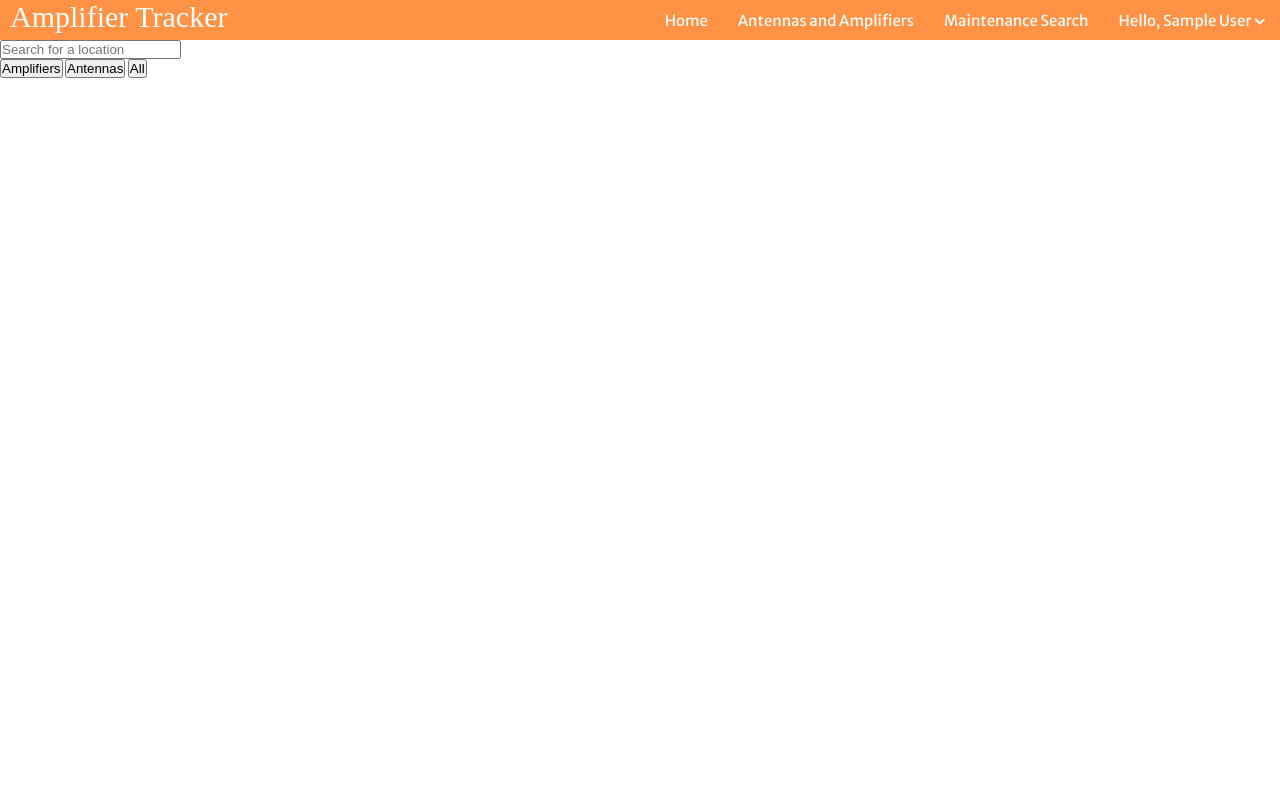
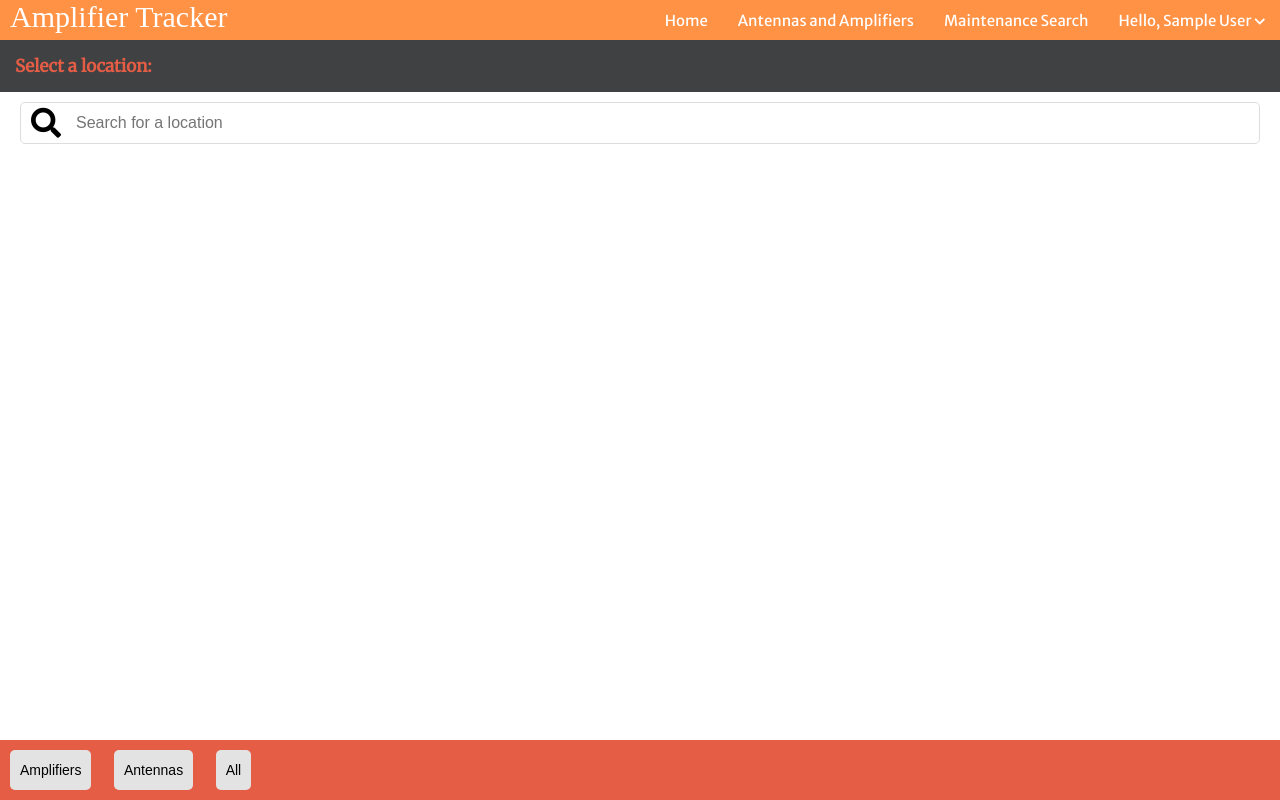
Before and after one commit to nicholemaldonado4/AmplifierTracker, a PHP site: page /amps-ants.php in a window 1280 px wide. Run offline with PHP 8.4, Linux system fonts and the light colour scheme; the visitor is signed in with stand-in values (Sample User, id 1); data that the repository does not hold is empty; some libraries are stand-ins or nearby versions; some web fonts are replaced.

Commit message:
Fixed search bar styling.

```diff
--- a/amps-ants.php
+++ b/amps-ants.php
@@ -17,26 +17,32 @@
     <link rel="stylesheet" href="../css/amps-ants.css">
 </head>
 <body>
+    <section class="page-container">
     <?php
         require_once 'header.php';
         require_once 'site-finder.php'
     ?>
-    <section class="search-split">
-        <div class="top">
-            <div>
+        <section class="title-sect">
+            <h2>Select a location:</h2>
+        </section>
+        <div>
+            <div class="search-container">
+                <i class="search-pad fa fa-search fa-3x" aria-hidden="true"></i>
                 <input placeholder="Search for a location" id="search-bar" type="text">
             </div>
+        </div>
+        <div class="search-form">
             <form id="loc-form" action="amps-ants/display.php" method="POST">
                 <ul class="loc-list">
                     <?php getSites(); ?>
                 </ul>
             </form>
         </div>
-        <div class="bottom">
+        <footer>
             <button type="submit" name="type" value="Amplifier" form="loc-form">Amplifiers</button>
             <button type="submit" name="type" value="Antenna" form="loc-form">Antennas</button>
             <button type="submit" name="type" value="" form="loc-form">All</button>
-        </div>
+        </footer>
     </section>
 <script src="https://ajax.googleapis.com/ajax/libs/jquery/3.1.0/jquery.min.js"></script>
 <script src="js/header.js"></script>
--- a/css/amps-ants.css
+++ b/css/amps-ants.css
@@ -40,6 +40,7 @@
     --clr-orange: #ff9245;
     --clr-med-orange: #eb8136;
 */
+     --clr-red: #e65d45
 }
 
 html {
@@ -52,6 +53,7 @@ html {
     box-sizing: border-box;
 }
 
+/*
 .search-split {
     display: flex;
     flex-direction: column;
@@ -59,6 +61,100 @@ html {
     justify-content: space-around;
 
 }
+*/
+
+.page-container {
+    height: 100vh;
+    margin: 0;
+    display: grid;
+    grid-template-rows: auto auto auto 1fr auto;
+}
+
+footer {
+    background-color: var(--clr-red);
+}
+
+footer button {
+    margin: 10px;
+    padding: 10px 24px;
+    font-size: 1.5rem;
+}
+
+footer button {
+        background-color: #e3e3e3;
+        height: 40px;
+        border: none;
+        font-style: var(--ff-primary);
+        font-size: 1.4rem;
+        padding: 1rem;
+        border-radius: 5px;
+
+}
+
+.search-form {
+    overflow-y: auto;
+}
+
+.title-sect {
+    background-color: #404142;
+}
+
+h2 {
+    margin: 15px;
+    font-size: 1.7rem;
+    color: var(--clr-red);
+    font-family: var(--ff-primary);
+}
+
+
+.search-container {
+    margin: 10px 2rem;
+    border-color: #ddd;
+    border-style: solid;
+    border-width: 1px;
+    border-radius: 5px;
+    display: grid;
+    grid-template-columns: auto 1fr;
+}
+
+#search-bar {
+    border-radius: 0px 5px 5px 0px;
+    border-style: none;
+    font-style: var(--ff-primary);
+    font-size: 1.6rem;
+    padding-left: 5px;
+}
+
+#search-bar:focus {
+    outline: none;
+}
+
+.search-pad {
+    margin: 5px 10px;
+}
+
+.search-item {
+    background-color: #f6f6f6;
+    border-color: #ddd;
+    border-style: solid;
+    border-width: 1px;
+    font-style: var(--ff-primary);
+    font-size: 1.6rem;
+    margin: 0px 2rem;
+    padding: 1rem 1rem;
+}
+
+.search-form li {
+    list-style-type: none;
+}
+
+.search-form input[type="radio"] {
+    display: none;
+}
+
+.clicked-loc {
+    background-color: #ebebeb;
+}
 
 @media all and (min-width: 900px) {
 
--- a/js/amps-ants-script.js
+++ b/js/amps-ants-script.js
@@ -22,6 +22,7 @@
 //});
 
 const searchBar = document.getElementById("search-bar");
+const searchForm = document.getElementsByClassName("search-form")[0];
 
 function search() {
 //    alert(searchBar.value.toLowerCase());
@@ -41,4 +42,23 @@ function search() {
     }
 }
 
+function clickRadioBtn() {
+//    alert(this.classList);
+    if (this.classList.length > 1) {
+            let active = searchForm.getElementsByClassName("clicked-loc")[0];
+            if (active != null && active != this) {
+                active.classList.remove("clicked-loc");
+            }
+
+            document.getElementById("rec-" + this.classList.item(1)).click();
+            this.classList.add("clicked-loc");
+//            $("#rec-" + this.classList.item(1)).click();
+//            $("#loc-" + this.classList.item(1)).click();
+        }
+}
+
 searchBar.addEventListener("keyup", search, false);
+
+$(document).ready(function() {
+    $(".search-item").click(clickRadioBtn);
+});
--- a/site-finder.php
+++ b/site-finder.php
@@ -7,7 +7,7 @@
         if ($result === "") {
             if ($result = $db->getCon()->query("SELECT Location FROM Location")) {
                 while($row = $result->fetch_assoc()) {
-                    echo "<li><input type=\"radio\" value=\"{$row["Location"]}\">{$row["Location"]}</li>";
+                    echo "<li class=\"search-item {$row["Location"]}\"><input id=\"rec-{$row["Location"]}\" name=\"loc\" type=\"radio\" value=\"{$row["Location"]}\">{$row["Location"]}</li>";
                 }
                 mysqli_free_result($result);
             }
```
